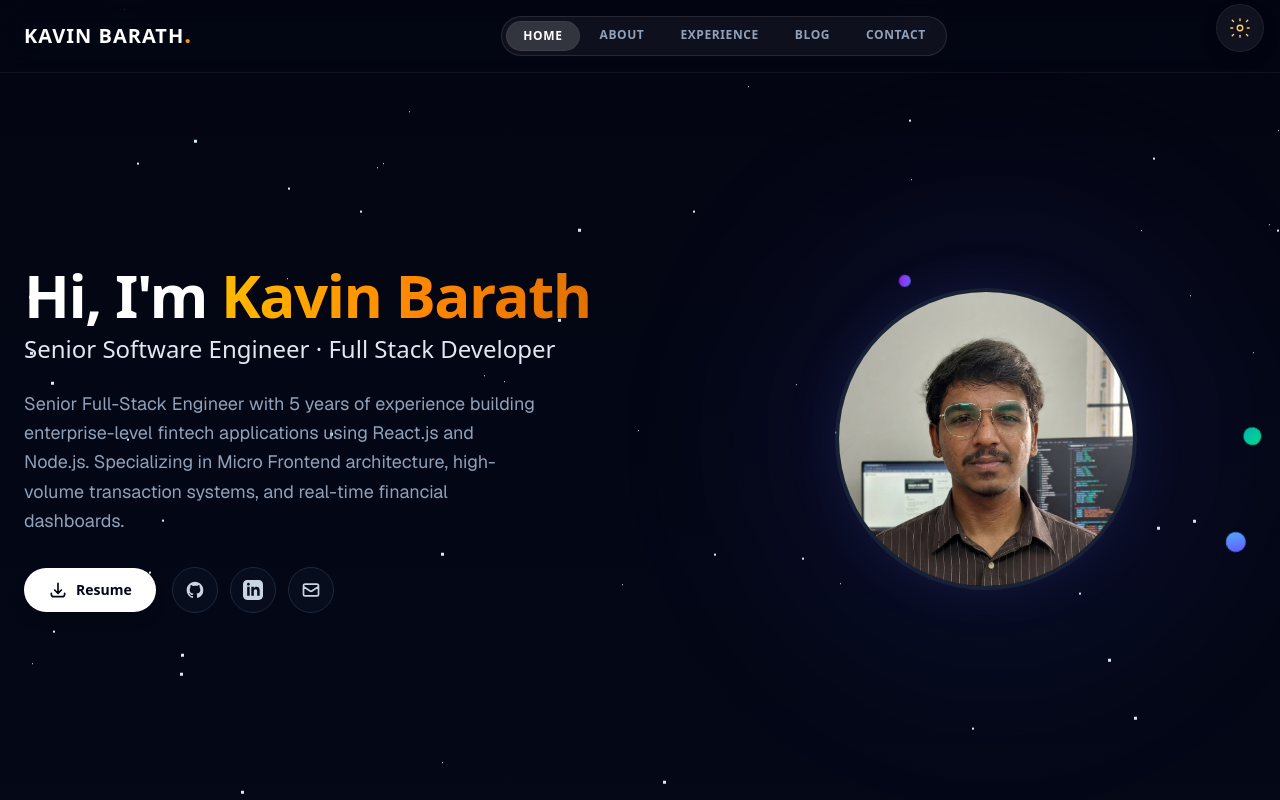
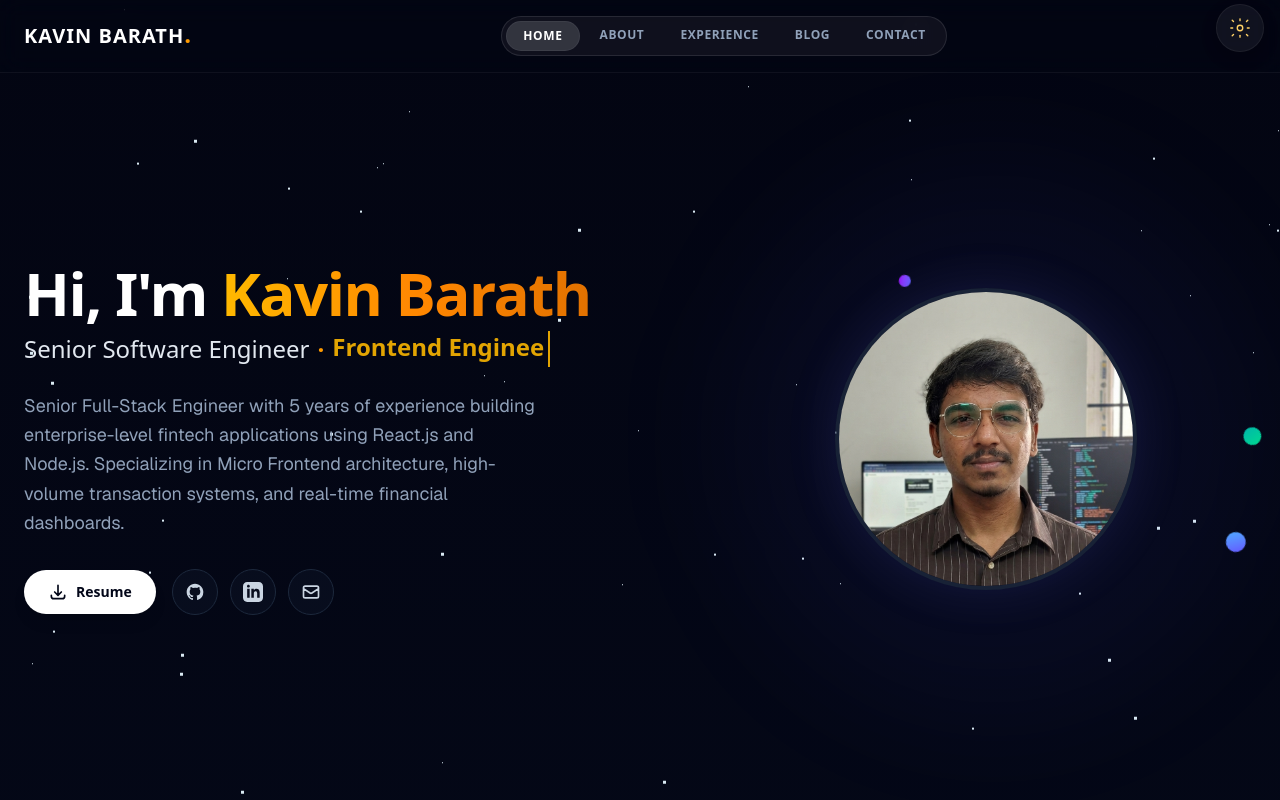
Before and after one commit to Kavin-Brat/personal-portfolio-2k26, a Next.js app: page / in a window 1280 px wide. Shown: the top 800 px of the page. Built offline with nearby package versions, Linux system fonts and the light colour scheme.

Commit message:
changes: role animation added

```diff
--- a/app/components/Hero.tsx
+++ b/app/components/Hero.tsx
@@ -1,11 +1,48 @@
 "use client";
 
-import React from "react";
+import React, { useState, useEffect } from "react";
 import { SOCIAL_LINKS } from "../constants/portfolioConstants";
 import { GitHubIcon, LinkedInIcon, EmailIcon, DownloadIcon } from "./Icons";
 import OrbitVisual from "./OrbitVisual";
 
+const ROLES = [
+  "Full Stack Developer",
+  "Frontend Engineer",
+  "Backend Architect",
+];
+
 const Hero: React.FC = () => {
+  const [roleIndex, setRoleIndex] = useState(0);
+  const [displayedText, setDisplayedText] = useState("");
+  const [isDeleting, setIsDeleting] = useState(false);
+
+  useEffect(() => {
+    const currentRole = ROLES[roleIndex];
+    let timer: NodeJS.Timeout;
+
+    if (!isDeleting) {
+      if (displayedText.length < currentRole.length) {
+        timer = setTimeout(() => {
+          setDisplayedText(currentRole.slice(0, displayedText.length + 1));
+        }, 90);
+      } else {
+        // Pause at full word before deleting
+        timer = setTimeout(() => setIsDeleting(true), 2000);
+      }
+    } else {
+      if (displayedText.length > 0) {
+        timer = setTimeout(() => {
+          setDisplayedText(currentRole.slice(0, displayedText.length - 1));
+        }, 50);
+      } else {
+        setIsDeleting(false);
+        setRoleIndex((prev) => (prev + 1) % ROLES.length);
+      }
+    }
+
+    return () => clearTimeout(timer);
+  }, [displayedText, isDeleting, roleIndex]);
+
   return (
     <section
       id="home"
@@ -16,8 +53,12 @@ const Hero: React.FC = () => {
           <h1 className="text-4xl sm:text-6xl font-extrabold tracking-tight text-slate-900 dark:text-white">
             Hi, I'm <span className="bg-gradient-to-r from-amber-400 via-orange-400 to-amber-600 bg-clip-text text-transparent">Kavin Barath</span>
           </h1>
-          <p className="text-xl sm:text-2xl font-medium text-slate-700 dark:text-slate-200">
-            Senior Software Engineer · Full Stack Developer
+          <p className="text-xl sm:text-2xl font-medium text-slate-700 dark:text-slate-200 flex items-center gap-2">
+            <span>Senior Software Engineer</span>
+            <span className="text-amber-500 font-bold">·</span>
+            <span className="inline-block text-amber-500 dark:text-amber-400 font-semibold min-h-[1.5em] border-r-2 border-amber-400 animate-pulse pr-1">
+              {displayedText}
+            </span>
           </p>
         </div>
         <p className="text-slate-600 dark:text-slate-400 max-w-lg text-base sm:text-lg leading-relaxed font-sans">
```
